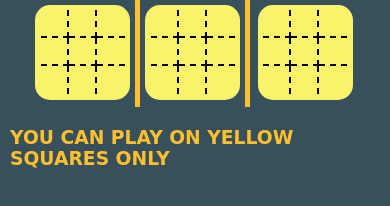
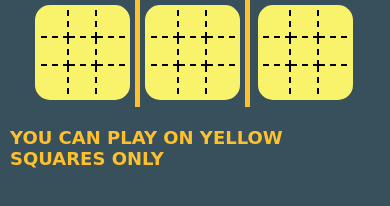
Before and after one commit to debajyoti-0923/debajyoti-0923.github.io, a plain HTML site: page index.html in a window 390 px wide. Shown: the part 371-577 px from the top of the page. Drawn offline with Linux system fonts and the light colour scheme; a web font is replaced by a local one.

Commit message:
changed font

```diff
--- a/style.css
+++ b/style.css
@@ -147,6 +147,9 @@ p{
     h2{
         font-size: 24px;
     }
+    h3{
+        font-size: 18px;
+    }
     p{
         font-size: 13px;
     }
```
